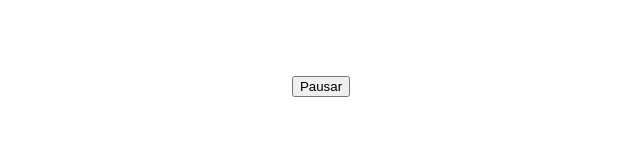
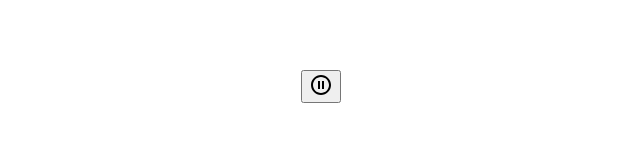
Before and after one commit to santoslanuza/radioproject, a Next.js app in the folder web/: page / in a window 1280 px wide. Shown: the part 314-456 px from the top of the page, without its empty margins (319-959 px from the left). Built offline with nearby package versions, Linux system fonts and the light colour scheme.

Commit message:
index.tsx

```diff
--- a/web/pages/index.tsx
+++ b/web/pages/index.tsx
@@ -1,5 +1,5 @@
-import Head from 'next/head'
-import Image from 'next/image'
+import PlayCircleOutlineIcon from '@material-ui/icons/PlayCircleOutline';
+import PauseCircleOutlineIcon from '@material-ui/icons/PauseCircleOutline';
 import { useContext } from 'react'
 import { HomeContext } from '../Context/HomeContext';
 import styles from '../styles/Home.module.css'
@@ -12,8 +12,8 @@ export default function Home() {
   return (
     <div className={styles.container}>
       {isPlaying ?
-      (<button onClick={playPause}>Pausar</button>):
-      (<button onClick={playPause}>Tocar</button>)
+(<button onClick={playPause}><PauseCircleOutlineIcon /></button>):
+      (<button onClick={playPause}><PlayCircleOutlineIcon /></button>)
      }
      </div>
   )
```
